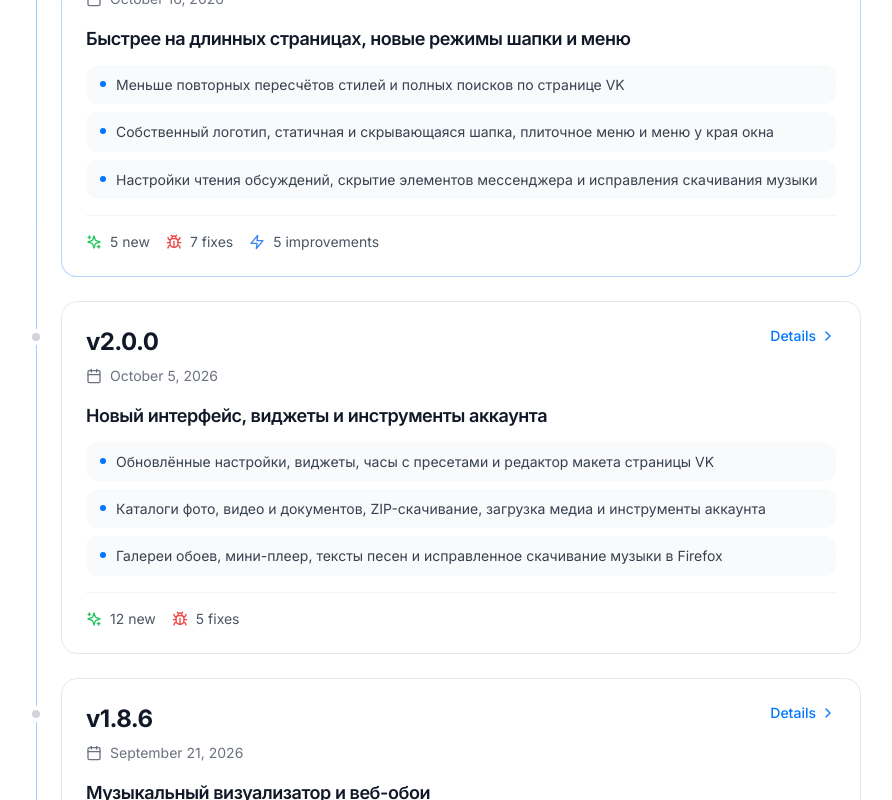
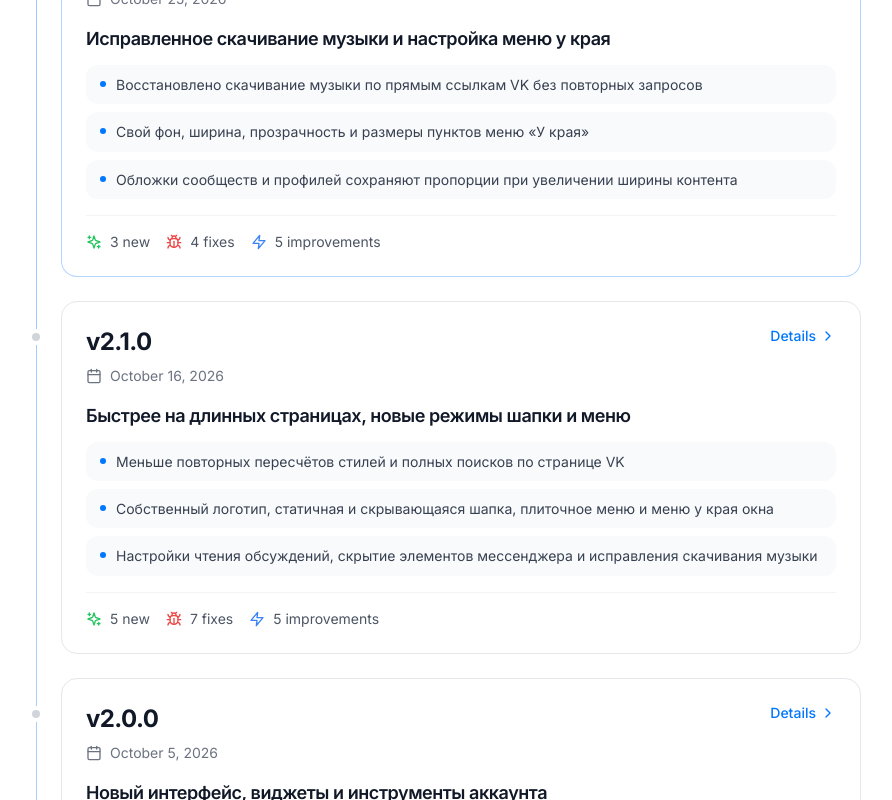
Before and after one commit to VKify/frontend, a React (Vite) app: page /changelog in a window 1280 px wide. Shown: the part 400-1200 px from the top of the page, without its empty margins (195-1087 px from the left). Built offline with nearby package versions, Linux system fonts and the light colour scheme; a web font is replaced by a local one.

Commit message:
Add v2.1.1 release notes and update site version

```diff
--- a/src/config/index.js
+++ b/src/config/index.js
@@ -3,7 +3,7 @@ export const config = {
   app: {
     url: 'https://vkify.ru',
     name: 'VKify',
-    version: '2.0.0',
+    version: '2.1.1',
     description: 'Расширение для браузера: темы и видео-обои, блокировка рекламы и трекеров, шифрование переписки и скачивание медиа из ВКонтакте',
     tagline: 'Расширение для VK',
     email: 'support@vkify.ru',
--- a/src/data/changelog.js
+++ b/src/data/changelog.js
@@ -1,4 +1,34 @@
 export const changelog = [
+  {
+    version: '2.1.1',
+    date: '2026-10-25',
+    title: 'Исправленное скачивание музыки и настройка меню у края',
+    highlights: [
+      'Восстановлено скачивание музыки по прямым ссылкам VK без повторных запросов',
+      'Свой фон, ширина, прозрачность и размеры пунктов меню «У края»',
+      'Обложки сообществ и профилей сохраняют пропорции при увеличении ширины контента',
+    ],
+    changes: {
+      new: [
+        'Для «Вид меню → У края» добавлены автоматическая или своя ширина панели, фон по теме, собственный цвет и вариант без фона.',
+        'Добавлены настройки непрозрачности фона, размытия под панелью, высоты и скругления пунктов меню. Для непрозрачного пользовательского фона автоматически выбирается светлый или тёмный текст.',
+        'Оформление меню сохраняется после перезагрузки и переключения режимов, включается в профили оформления и обмен темами. Добавлена отдельная кнопка сброса оформления.',
+      ],
+      fixed: [
+        'Восстановлено скачивание треков, которые VK отдаёт прямой ссылкой на аудиофайл вместо HLS-плейлиста. Исправлена ошибка manifestParsingError / no EXTM3U delimiter при успешном ответе сервера.',
+        'Прямые аудиофайлы MP3, M4A, AAC, WAV и Ogg распознаются по содержимому. В режиме «Оригинал» сохраняются правильные расширение и тип файла; HTML, JSON и неизвестные ответы отклоняются с понятной ошибкой.',
+        'Исправлены получение и расшифровка ссылок VK, обработка пользовательского идентификатора, ключей доступа и вложенных ответов. Добавлено получение ссылки после обновления метаданных, улучшены отмена загрузки и обработка ошибок запросов.',
+        'Исправлены обложки сообществ и профилей при увеличении «Ширины контента»: высота масштабируется пропорционально ширине шапки, положение аватарки и отражённый край под обложкой сохраняются. Страницы без обложки сохраняют штатный вид.',
+      ],
+      improved: [
+        'Устранены повторные запросы исходного аудио: прямые файлы скачиваются без запуска HLS-плеера, а уже полученный HLS-плейлист используется повторно. Сохранены загрузка вложенных плейлистов и сегментов, обработка AES-плейлистов в Firefox и корректная отмена операций.',
+        'Настройка переименована в «Скачивание музыки». У «Оригинала» убрано фиксированное расширение M4A: исходный формат зависит от VK и сохраняется без повторного кодирования и дополнительной потери качества.',
+        'Уточнено поведение режима MP3: трек перекодируется с выбранным битрейтом, даже если исходник уже в MP3, и получает настроенные метаданные. Обновлены подсказки, примеры имён файлов и документация на русском и английском.',
+        'В режиме меню «У края» скрыты недействующие общие переключатели фона и закрепления меню. Сохранена совместимость с шириной контента, режимами шапки, счётчиками и загрузочными скелетонами; новые настройки адаптированы для узкого окна.',
+        'Добавлена миграция настроек v35 → v36 для текущих настроек и сохранённых профилей оформления: недостающие параметры меню получают исходные значения, некорректные исправляются, а выбранный режим и допустимые пользовательские значения сохраняются.',
+      ],
+    },
+  },
   {
     version: '2.1.0',
     date: '2026-10-16',
--- a/vite.config.js
+++ b/vite.config.js
@@ -8,7 +8,7 @@ import { docsSlugs }    from './src/data/docs.js'
 
 const routes = [
   // Static pages
-  '/', '/changelog/2.1.0', '/changelog/2.0.0', '/welcome', '/uninstall', '/changelog', '/privacy', '/terms', '/firefox',
+  '/', '/changelog/2.1.1', '/changelog/2.1.0', '/changelog/2.0.0', '/welcome', '/uninstall', '/changelog', '/privacy', '/terms', '/firefox',
   '/themes', '/theme/', '/wallpapers', '/wallpapers/guide', '/news', '/docs',
   // Docs sections
   ...docsSlugs.map(slug => `/docs/${slug}`),
```
Also changed, not shown: 1 other file (tests, documents, lock files or other folders).
